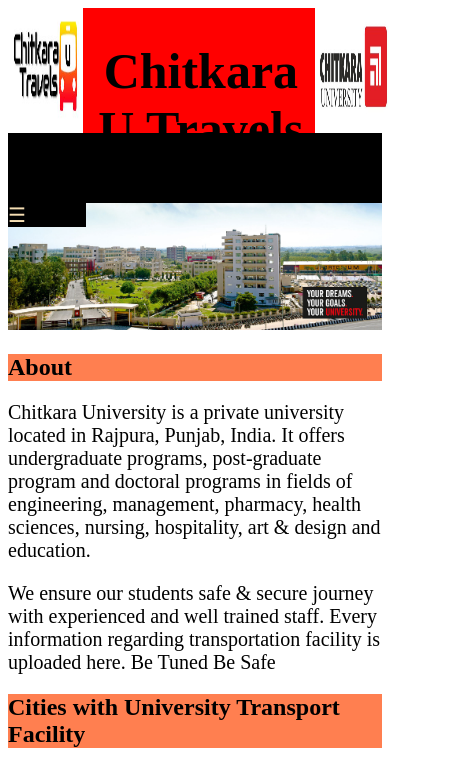
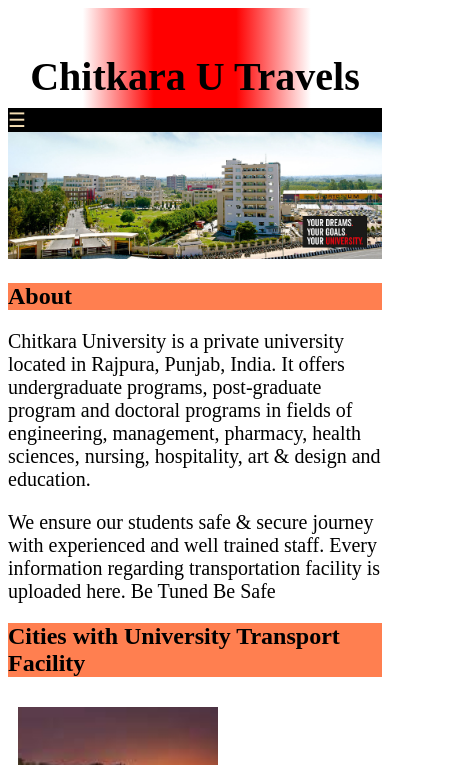
Before and after one commit to S-1313/chitkara-u-travels, a plain HTML site: page Project/index.html in a window 390 px wide. Shown: the top 765 px of the page, 454 px wide, since content can reach past the window. Drawn offline with Linux system fonts and the light colour scheme.

Commit message:
Update index.css

```diff
--- a/Project/index.css
+++ b/Project/index.css
@@ -1,13 +1,14 @@
 /*Header*/
 header{
     background-color: red;
+    background-image: linear-gradient( to right,  white 20%, red 39% ,red 61%,white 81%);
     height: 125px;
 }
 
-span{
+#image{
     float: right;
     position: absolute;
-    width: 20%;
+    width: 18.5%;
     vertical-align: top;
 }
 h1{
@@ -22,20 +23,72 @@
     background-color: coral;
 }
 
+@media screen and (max-width:710px) {
+    header  img{
+        width: 0px;
+        height: 0px;
+    }
+    h1{
+        width: 100%;
+    }
+    span{
+        width: 0px;
+    }
+}
+@media screen and (max-width:450px) {
+    header a img{
+        width: 0px;
+        height: 0px;
+    }
+    h1{
+        width: 100%;
+        font-size: 40px;
+    }
+    span{
+        width: 0px;
+    }
+    header{
+        height: 100px;
+    }
+}
+
 /*Navigation Bar*/
-nav{
+#horizontal{
     background-color: black;
     margin-top: 0px;
     margin-bottom: 0px;
-}
-nav div{
     text-align: center;
 }
-nav div a{
+
+
+#horizontal a{
     color: wheat;
     font-size: large;
     margin: 0px 0px;
 }
+
+#vertical{
+    width: 0px;
+    height: 100%;
+    background-color: #111;
+    overflow-x: hidden;
+    position: fixed;
+    z-index: 1;
+    transition: 0.5s;
+}
+
+#vertical a{
+    color: darkgray;
+    display: block;
+    font-size: 25px;
+    padding: 8px 8px 8px 32px;
+    transition: 0.3s;
+}
+
+#vertical a:hover{
+    color: white;
+}
+
 /*About*/
 p{
     font-family: -webkit-pictograph;
@@ -43,7 +96,7 @@
 }
 
 
-
+/*Cities with University Transport*/
 .pictures{
     width: 200px;
     height: 240px;
@@ -57,6 +110,11 @@
 
 }
 
+a{
+    text-decoration: none;
+    color: #000;
+}
+
 main div:hover{
     box-shadow: 0px 0px 6px 10px thistle;
     color: red;
@@ -64,6 +122,9 @@
     font-size: xx-large;
     width: 204px;
     height: 244px;
+}
+main div a:hover{
+    color: red;
 }
 
 .Places{
@@ -128,10 +189,8 @@
     background-size: cover;
 }
 
-a{
-    text-decoration: none;
-    color: #000;
-}
+
+
 
 /*Contact*/
 #contact{
```
